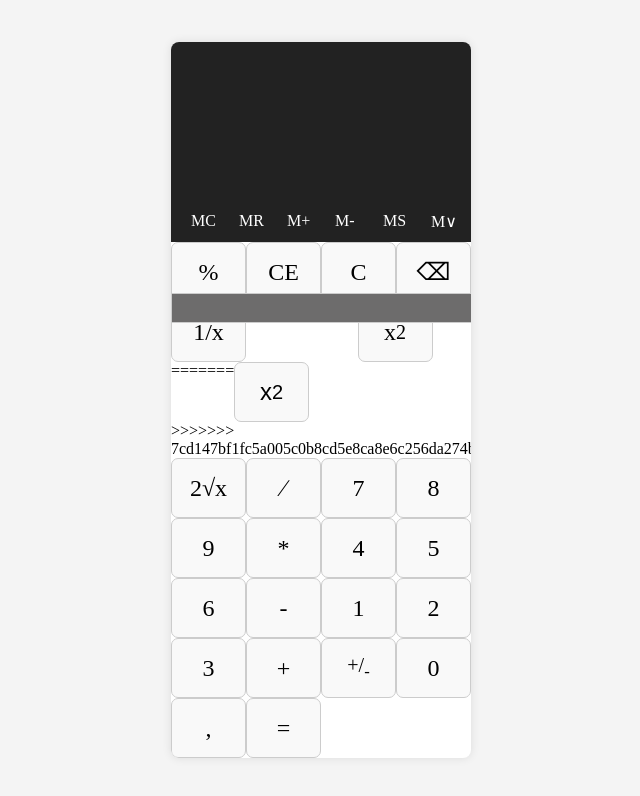
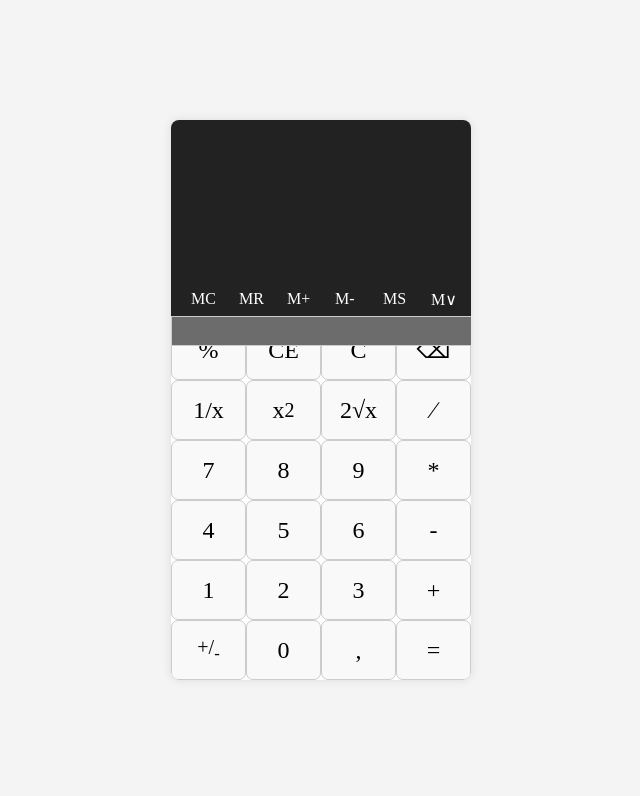
Before and after one commit to NhongPlus/maytinhhong, a website: page index.html in a window 1280 px wide. Shown: the whole page, without its empty margins (319-959 px from the left). Drawn offline with Linux system fonts and the light colour scheme.

Commit message:
Update index.html

```diff
--- a/index.html
+++ b/index.html
@@ -29,11 +29,7 @@
             <div class="item clearAll">C</div>
             <div class="item del">⌫</div>
             <div class="item operator">1/x</div>
-<<<<<<< HEAD
             <div class="item operator" data-operator="x^2">x<sup>2</sup></div>
-=======
-            <button class="item operator" data-operator="x^2">x<sup>2</sup></button>
->>>>>>> 7cd147bf1fc5a005c0b8cd5e8ca8e6c256da274b
             <div class="item operator">2√x</div>
             <div class="item operator">∕</div>
             <div class="item number">7</div>
```
